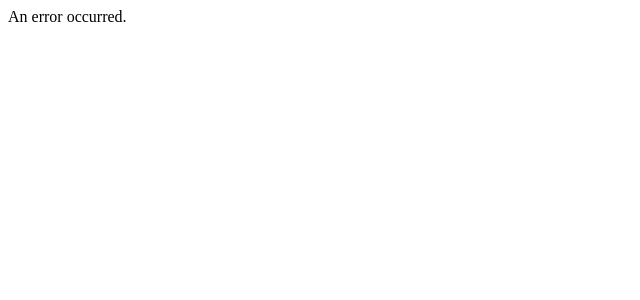
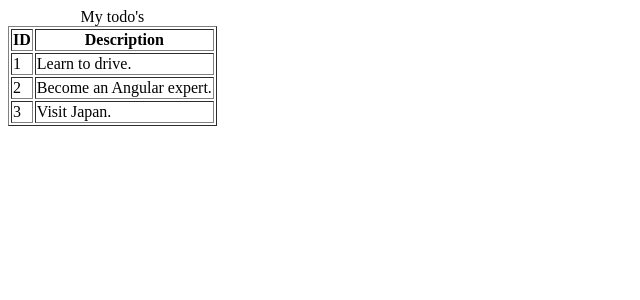
Before and after one commit to rSosa-dev/todo-list, an Angular app in the folder frontend/: page /todos in a window 1280 px wide. Shown: the top 300 px of the page, without its empty margins (0-640 px from the left). Built offline with nearby package versions, Linux system fonts and the light colour scheme.

Commit message:
Todos component created

```diff
--- a/frontend/src/app/app.routes.ts
+++ b/frontend/src/app/app.routes.ts
@@ -2,10 +2,14 @@
 import { LoginComponent } from './login.component/login.component';
 import { WelcomeComponent } from './welcome.component/welcome.component';
 import { ErrorComponent } from './error.component/error.component';
+import { ListTodosComponent } from './list-todos.component/list-todos.component';
 
 export const routes: Routes = [
+    // The order of the routes DOES MATTER.
     { path: '', component: LoginComponent},
     { path: 'login', component: LoginComponent},
     { path: 'welcome/:name', component: WelcomeComponent},
+    { path: 'todos', component: ListTodosComponent},
+
     { path: '**', component: ErrorComponent}
 ];
--- /dev/null
+++ b/frontend/src/app/list-todos.component/list-todos.component.html
@@ -0,0 +1,16 @@
+<table border="1">
+    <caption>My todo's</caption>
+    <thead>
+        <tr>
+            <th>ID</th>
+            <th>Description</th>
+        </tr>
+    </thead>
+    <tbody>
+        <!-- for (Todo todo: todos) -->
+        <tr *ngFor="let todo of todos">
+            <td>{{ todo.id }}</td>
+            <td>{{ todo.description }}</td>
+        </tr>
+    </tbody>
+</table>
--- /dev/null
+++ b/frontend/src/app/list-todos.component/list-todos.component.ts
@@ -0,0 +1,26 @@
+import { Component } from '@angular/core';
+import { CommonModule } from '@angular/common';
+
+@Component({
+  selector: 'app-list-todos',
+  imports: [CommonModule],
+  templateUrl: './list-todos.component.html',
+  styleUrl: './list-todos.component.css',
+})
+export class ListTodosComponent {
+
+  todos = [
+    {
+      id: 1,
+      description: 'Learn to drive.',
+    },
+    {
+      id: 2,
+      description: 'Become an Angular expert.',
+    },
+    {
+      id: 3,
+      description: 'Visit Japan.',
+    },
+  ]
+}
--- a/frontend/src/app/login.component/login.component.ts
+++ b/frontend/src/app/login.component/login.component.ts
@@ -1,12 +1,12 @@
 import { Component } from '@angular/core';
 import { FormsModule } from '@angular/forms';
-import { NgIf } from '@angular/common';
+import { CommonModule } from '@angular/common';
 import { Router } from '@angular/router';
 
 @Component({
   selector: 'app-login',
   standalone: true,
-  imports: [FormsModule, NgIf],
+  imports: [FormsModule, CommonModule],
   templateUrl: './login.component.html',
   styleUrl: './login.component.css',
 })
```
Also changed, not shown: frontend/src/app/list-todos.component/list-todos.component.css (added), 1 other file (tests, documents, lock files or other folders).
